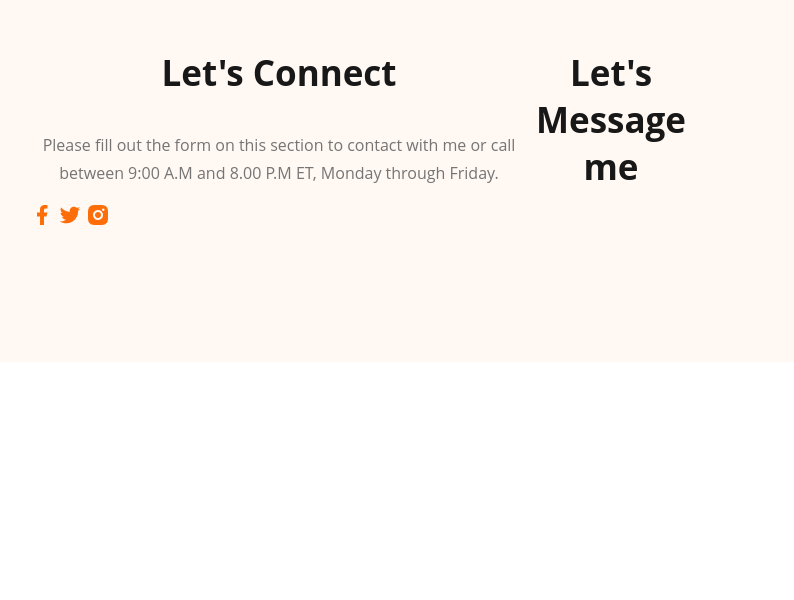
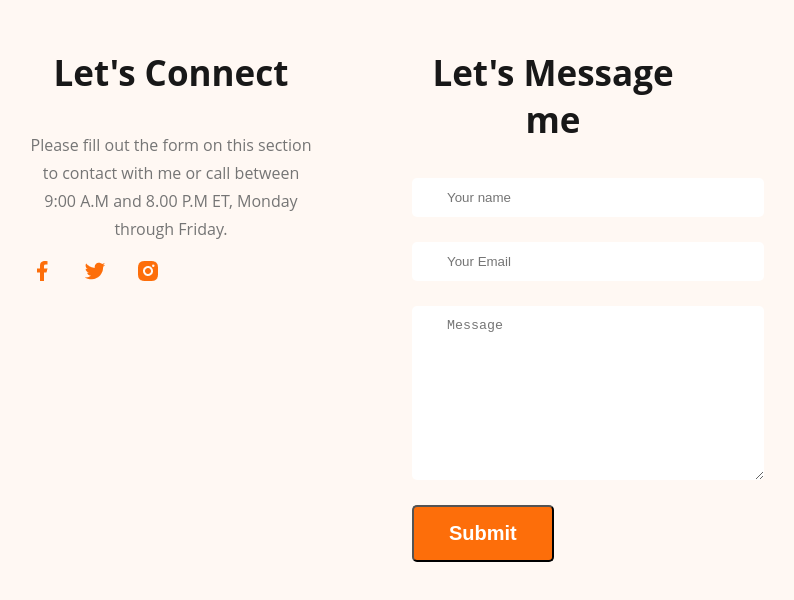
Before and after one commit to Rafithesheikh/Portfolio, a plain HTML site: page index.html in a window 1280 px wide. Shown: the part 3376-3976 px from the top of the page, without its empty margins (278-1072 px from the left). Before the commit the page ends 3838 px from the top, so only its background shows below. Drawn offline with Linux system fonts and the light colour scheme; a web font is replaced by a local one.

Commit message:
finished footer section contact form

```diff
--- a/Styles/portfolio.css
+++ b/Styles/portfolio.css
@@ -188,7 +188,26 @@ box-shadow: 0px 6px 50px 0px rgba(0, 0, 0, 0.06);}
 }
    footer{
     display: flex;
+    gap: 100px;
     background-color: #FFF8F3;
-    margin: 100px;
+     margin: 100px;
     padding: 130px 200px ;
    }
+.footer-coloumn{
+  width: 50%;
+}
+
+.contact input[type="text"], .contact input[type="email"]
+, textarea{
+    display: block;
+    margin-bottom: 25px;
+    padding: 12px 35px;
+    color: #757575;
+    border-radius: 5px;
+    background:  #FFF;
+    border: 0px;
+    width: 100%;
+}
+.social-links a{
+margin-right: 25px;
+}
--- a/index.html
+++ b/index.html
@@ -160,7 +160,14 @@
             </div>
         </div>
         <!-- Right -->
-        <div class="footer-coloumn"><h3 class="section-title">Let's Message me</h3></div>
+        <div class="footer-coloumn"><h3 class="section-title">Let's Message me</h3>
+        <form class="contact" action="">
+            <input type="text" placeholder="Your name">
+            <input type="email" name="" placeholder="Your Email">
+            <textarea name="" placeholder="Message" id="" cols="30" rows="10"></textarea>
+            <input class="btn-primary" type="submit" placeholder="submit">
+        </form>
+        </div>
     </footer>
 </body>
 </html>
```
